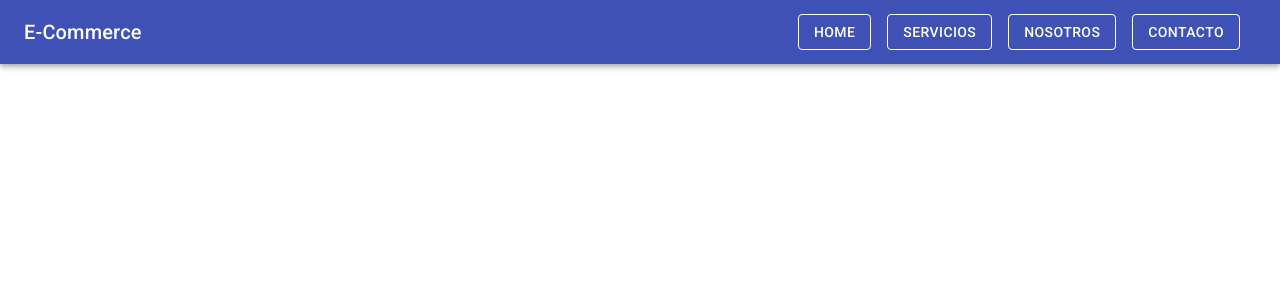
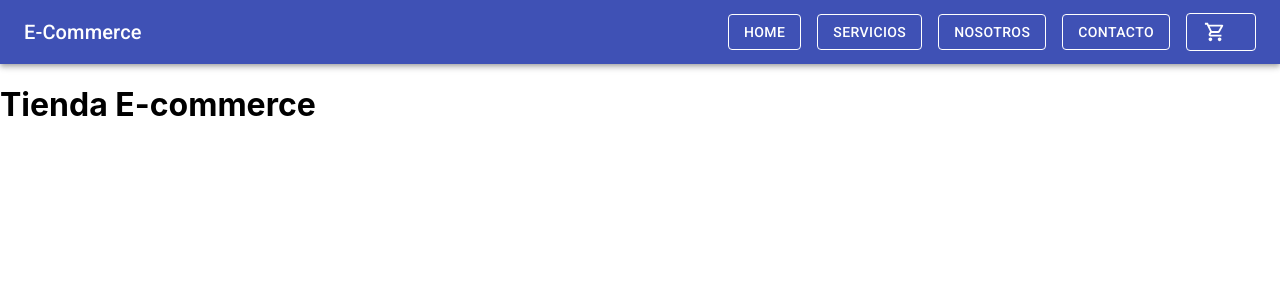
Before and after one commit to joaquincz/ReactJS, a React (Create React App) app: page / in a window 1280 px wide. Shown: the top 300 px of the page. Built offline with nearby package versions, Linux system fonts and the light colour scheme.

Commit message:
componentes

```diff
--- a/src/App.js
+++ b/src/App.js
@@ -1,10 +1,11 @@
-//import './App.css';
 import NavBar from "./components/NavBar";
+import ItemListContainer from './components/ItemListContainer'
 
 function App() {
   return (
     <div className="App">
       <NavBar />
+      <ItemListContainer greeting="E-commerce"/>
     </div>
   );
 }
--- /dev/null
+++ b/src/components/CartWidget.js
@@ -0,0 +1,16 @@
+import Button from '@material-ui/core/Button';
+import ShoppingCartOutlinedIcon from '@material-ui/icons/ShoppingCartOutlined';
+
+function CartWidget() {
+    return(
+    <Button
+        variant="outlined"
+        color="inherit"
+        size="large"
+        startIcon={<ShoppingCartOutlinedIcon />}
+    >
+    </Button>
+    )
+}
+
+export default CartWidget;
--- /dev/null
+++ b/src/components/ItemListContainer.js
@@ -0,0 +1,5 @@
+function ItemListContainer(props){
+    return <h1>Tienda {props.greeting}</h1>
+}
+
+export default ItemListContainer;
--- a/src/components/NavBar.jsx
+++ b/src/components/NavBar.jsx
@@ -4,6 +4,8 @@
 import Toolbar from '@material-ui/core/Toolbar';
 import Typography from '@material-ui/core/Typography';
 import Button from '@material-ui/core/Button';
+
+import CartWidget from './CartWidget';
 
 const useStyles = makeStyles((theme) => ({
     root: {
@@ -39,6 +41,9 @@
           <Button color="inherit" variant="outlined" className={classes.menuButton}>
             Contacto
           </Button>
+
+          <CartWidget />
+
         </Toolbar>
       </AppBar>
     </div>
```
